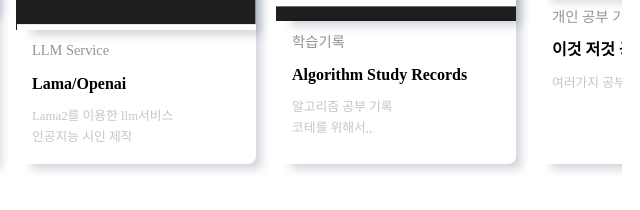
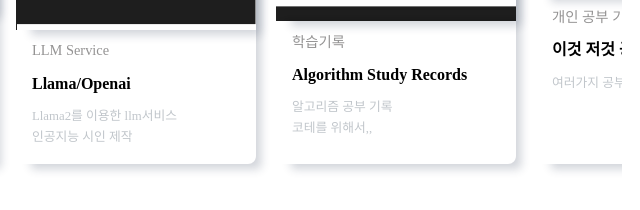
Before and after one commit to yuncic/IntroduceYun, a plain HTML site: page index.html in a window 1280 px wide. Shown: the part 858-1068 px from the top of the page, 618-1258 px from the left. Drawn offline with Linux system fonts and the light colour scheme; a web font is replaced by a local one.

Commit message:
Update index.html

```diff
--- a/index.html
+++ b/index.html
@@ -164,8 +164,8 @@
                             </div>
 
                             <div class="class-desc">
-                                <div class="class-title">Lama/Openai</div>
-                                <div class="class-detail">Lama2를 이용한 llm서비스<br>
+                                <div class="class-title">Llama/Openai</div>
+                                <div class="class-detail">Llama2를 이용한 llm서비스<br>
                                     인공지능 시인 제작
 
                                 </div>
```
